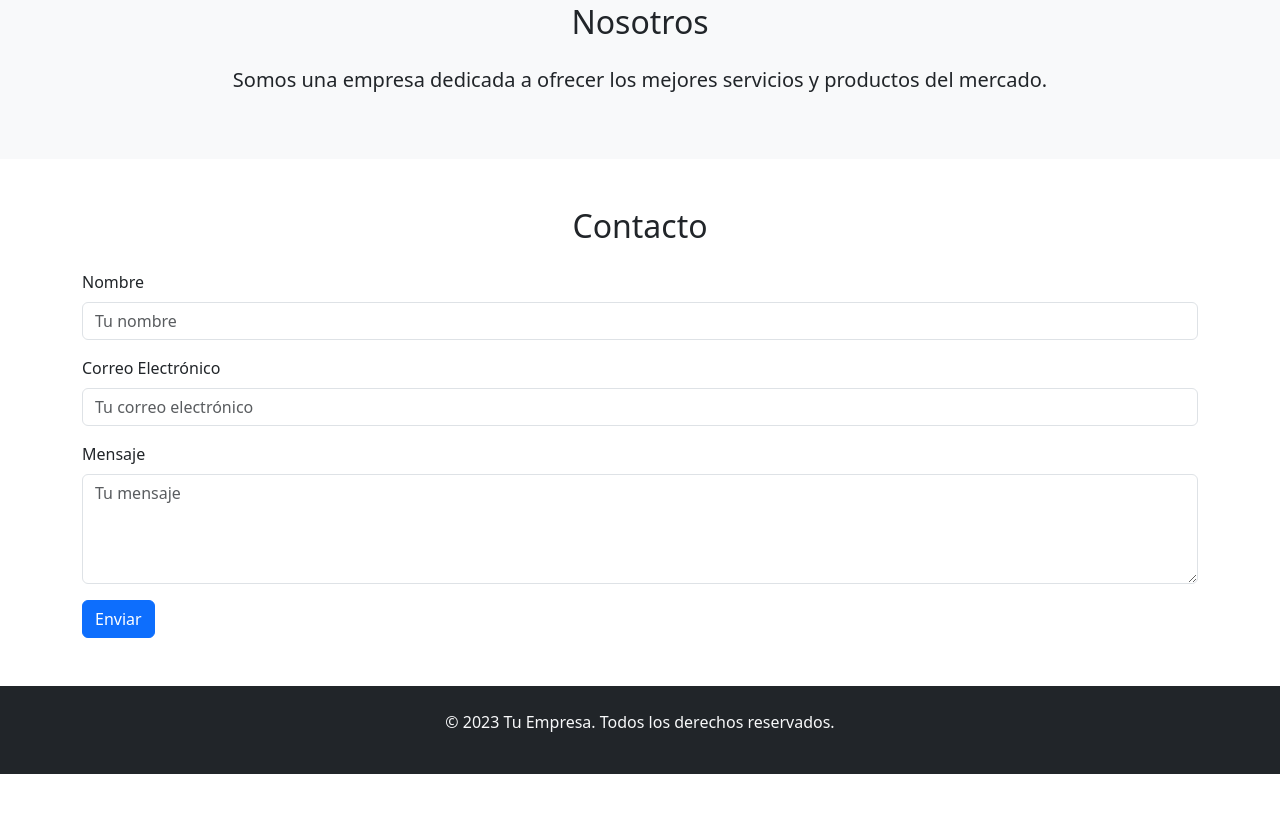
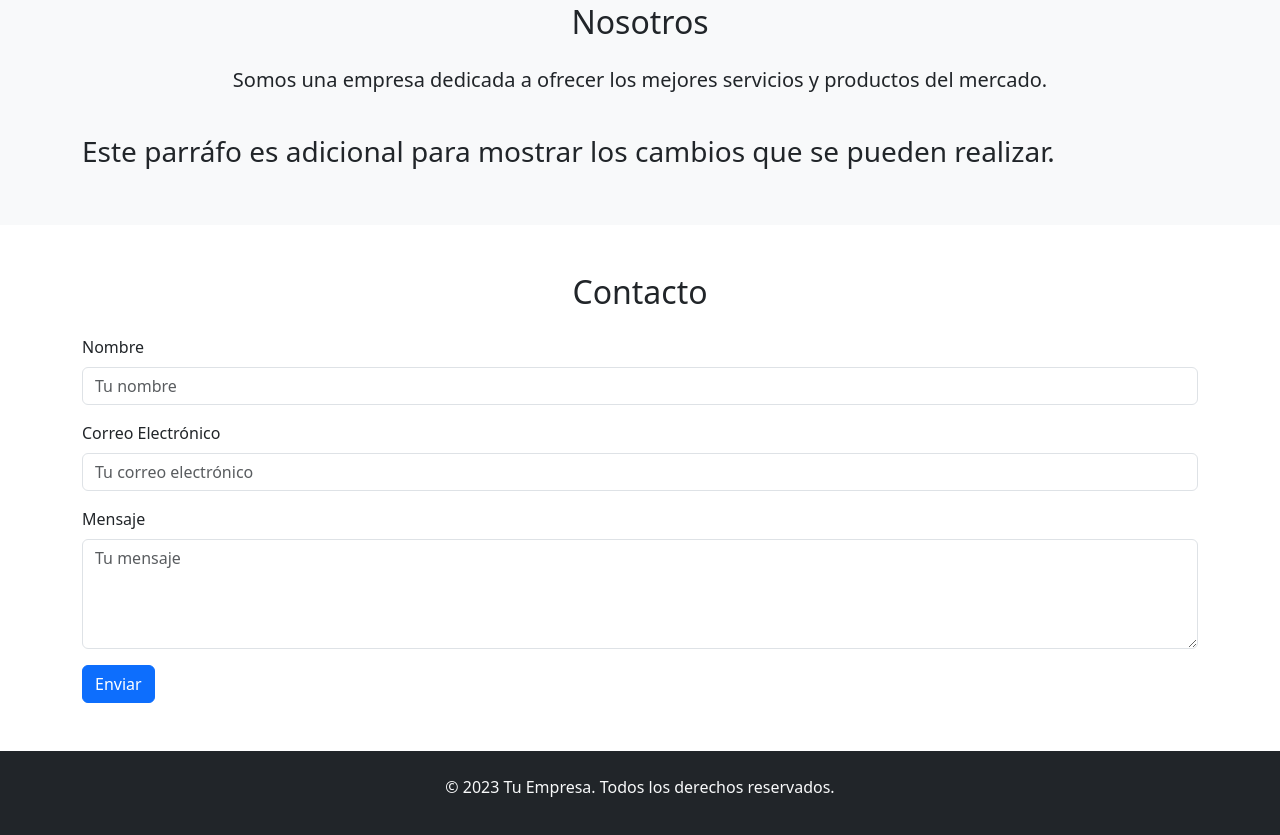
Before and after one commit to Mdiaz101010/repositorioGrupalx, a plain HTML site: page index.html in a window 1280 px wide. Shown: the part 860-1695 px from the top of the page. Before the commit the page ends 1634 px from the top, so only its background shows below. Drawn offline with nearby package versions, Linux system fonts and the light colour scheme.

Commit message:
Cambios en la sección nosotros

```diff
--- a/index.html
+++ b/index.html
@@ -90,6 +90,8 @@
     <div class="container">
       <h2 class="text-center mb-4">Nosotros</h2>
       <p class="lead text-center">Somos una empresa dedicada a ofrecer los mejores servicios y productos del mercado.</p>
+      <br>
+      <h3>Este parráfo es adicional para mostrar los cambios que se pueden realizar.</h3>
     </div>
   </section>
 
```
